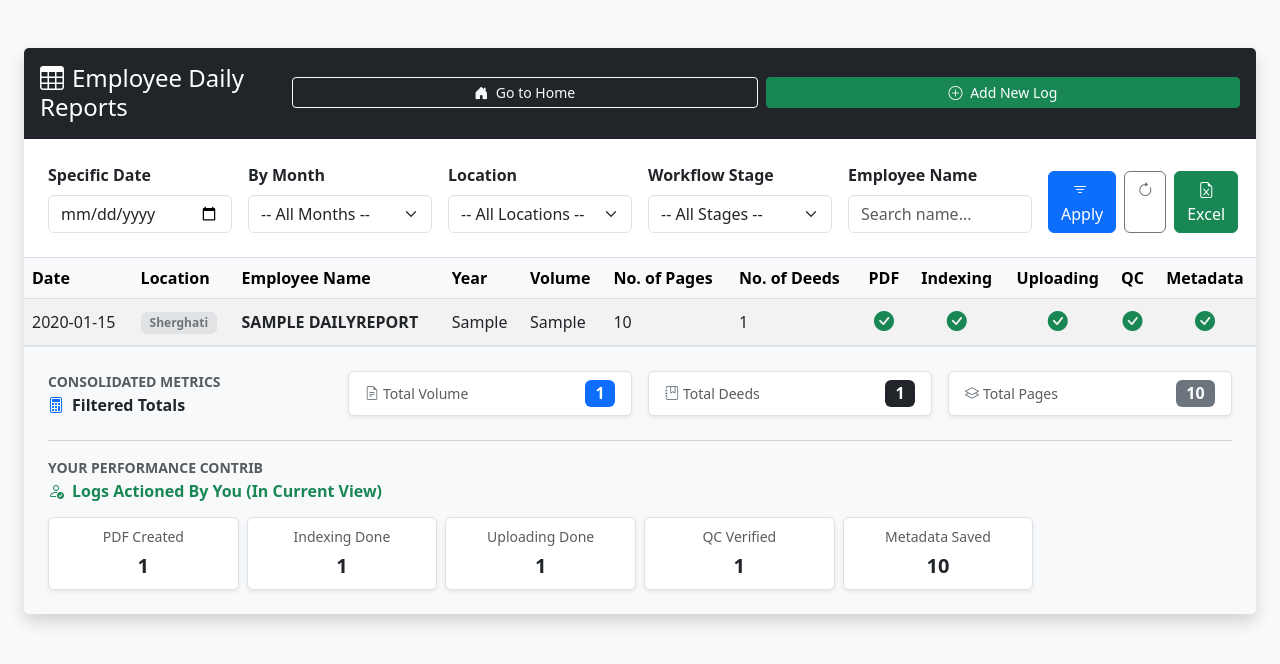
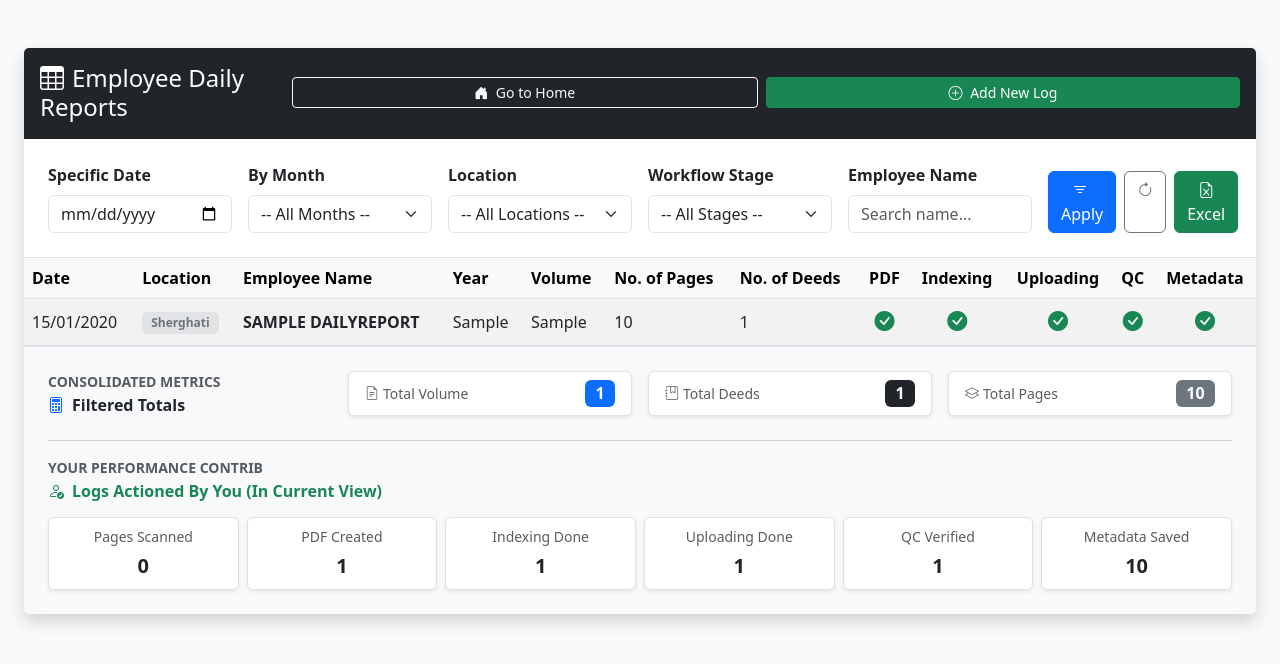
Before and after one commit to ujjuengineer/ngs-website, a Django app: page /reports/daily/ in a window 1280 px wide. Shown: the top 664 px of the page. Run offline with Django 5.2, Linux system fonts and the light colour scheme; a user stored in the database is signed in; tables that the repository leaves empty hold one stand-in row (values such as "Sample post").

Commit message:
fixed report list issue

```diff
--- a/core/templates/core/report_list.html
+++ b/core/templates/core/report_list.html
@@ -104,7 +104,8 @@
                     <tbody>
                         {% for report in reports %}
                         <tr>
-                            <td class="fw-medium">{{ report.date|date:"Y-m-d" }}</td>
+                            <!-- 🌟 Fixed Date Format Here 🌟 -->
+                            <td class="fw-medium">{{ report.date|date:"d/m/Y" }}</td>
                             <td><span class="badge bg-secondary-subtle text-secondary border px-2 py-1">{{ report.get_location_display }}</span></td>
                             <td class="text-uppercase fw-semibold text-dark">{{ report.name }}</td>
                             <td>{{ report.year }}</td>
@@ -179,37 +180,44 @@
                             <h6 class="m-0 fw-bold text-success"><i class="bi bi-person-check me-2"></i>Logs Actioned By You (In Current View)</h6>
                         </div>
 
-                        <div class="col-md-2 col-6">
+                        <div class="col-md-2 col-sm-4 col-6">
                             <div class="p-2 bg-white rounded border shadow-sm">
-                                <span class="text-muted d-block small mb-1">PDF Created</span>
+                                <span class="text-muted d-block small mb-1 text-truncate">Pages Scanned</span>
+                                <span class="fw-bold text-dark fs-5">{{ user_metrics.pages_scanned_count }}</span>
+                            </div>
+                        </div>
+
+                        <div class="col-md-2 col-sm-4 col-6">
+                            <div class="p-2 bg-white rounded border shadow-sm">
+                                <span class="text-muted d-block small mb-1 text-truncate">PDF Created</span>
                                 <span class="fw-bold text-dark fs-5">{{ user_metrics.pdf_count }}</span>
                             </div>
                         </div>
 
-                        <div class="col-md-2 col-6">
+                        <div class="col-md-2 col-sm-4 col-6">
                             <div class="p-2 bg-white rounded border shadow-sm">
-                                <span class="text-muted d-block small mb-1">Indexing Done</span>
+                                <span class="text-muted d-block small mb-1 text-truncate">Indexing Done</span>
                                 <span class="fw-bold text-dark fs-5">{{ user_metrics.indexing_count }}</span>
                             </div>
                         </div>
 
-                        <div class="col-md-2 col-6">
+                        <div class="col-md-2 col-sm-4 col-6">
                             <div class="p-2 bg-white rounded border shadow-sm">
-                                <span class="text-muted d-block small mb-1">Uploading Done</span>
+                                <span class="text-muted d-block small mb-1 text-truncate">Uploading Done</span>
                                 <span class="fw-bold text-dark fs-5">{{ user_metrics.uploading_count }}</span>
                             </div>
                         </div>
 
-                        <div class="col-md-2 col-6">
+                        <div class="col-md-2 col-sm-4 col-6">
                             <div class="p-2 bg-white rounded border shadow-sm">
-                                <span class="text-muted d-block small mb-1">QC Verified</span>
+                                <span class="text-muted d-block small mb-1 text-truncate">QC Verified</span>
                                 <span class="fw-bold text-dark fs-5">{{ user_metrics.qc_count }}</span>
                             </div>
                         </div>
 
-                        <div class="col-md-2 col-6">
+                        <div class="col-md-2 col-sm-4 col-6">
                             <div class="p-2 bg-white rounded border shadow-sm">
-                                <span class="text-muted d-block small mb-1">Metadata Saved</span>
+                                <span class="text-muted d-block small mb-1 text-truncate">Metadata Saved</span>
                                 <span class="fw-bold text-dark fs-5">{{ user_metrics.metadata_count }}</span>
                             </div>
                         </div>
--- a/core/views.py
+++ b/core/views.py
@@ -17,6 +17,7 @@ from django.db.models import Sum, Q
 from datetime import timedelta
 from django.utils import timezone
 from .utils import sync_workflow_records
+import datetime
 
 # ── HOME ──
 def home(request):
@@ -311,24 +312,17 @@ def add_multiple_reports_view(request):
         'auto_name': auto_name,
     })
 
-
-import datetime
-from django.contrib.auth.decorators import login_required
-from django.db.models import Sum, Q
-from django.shortcuts import render
-from django.http import HttpResponse
-from .models import DailyReport
-
 @login_required
 def report_list_view(request):
     is_admin = request.user.is_staff or request.user.is_superuser
 
+    # Standardize user full name for filtering
+    user_full_name = request.user.get_full_name().upper() if request.user.get_full_name() else request.user.username.upper()
+
     # 1. 🌟 FILTER BASED ON ENGAGEMENT / ROLE 🌟
-    # Admins see everything. Regular users see records they created OR sub-stages they completed.
     if is_admin:
         base_queryset = DailyReport.objects.all()
     else:
-        user_full_name = request.user.get_full_name().upper() if request.user.get_full_name() else request.user.username.upper()
         base_queryset = DailyReport.objects.filter(
             Q(name__iexact=user_full_name) |
             Q(pdf_records__created_by=request.user) |
@@ -343,7 +337,7 @@ def report_list_view(request):
     filter_month = request.GET.get('month', '').strip()
     filter_location = request.GET.get('location', '').strip()
     filter_name = request.GET.get('name', '').strip()
-    filter_stage = request.GET.get('workflow_stage', '').strip() # 🌟 New Dropdown Parameter
+    filter_stage = request.GET.get('workflow_stage', '').strip()
 
     # Apply Standard Filters
     queryset = base_queryset
@@ -377,20 +371,17 @@ def report_list_view(request):
         elif filter_stage == 'metadata':
             queryset = queryset.filter(metadata_records__isnull=False)
 
-    # Calculate Totals
+    # Calculate Global Totals for the current queryset
     totals = queryset.aggregate(
         sum_deeds=Sum('num_of_deed'),
         sum_pages=Sum('num_of_page')
     )
 
-    # user_metrics = {
-    #     'pdf_count': PDFRecord.objects.filter(created_by=request.user).filter(daily_report__in=queryset).count(),
-    #     'indexing_count': IndexingRecord.objects.filter(created_by=request.user).filter(daily_report__in=queryset).count(),
-    #     'uploading_count': UploadingRecord.objects.filter(created_by=request.user).filter(daily_report__in=queryset).count(),
-    #     'qc_count': QCRecord.objects.filter(created_by=request.user).filter(daily_report__in=queryset).count(),
-    #     'metadata_count': MetadataRecord.objects.filter(created_by=request.user).filter(daily_report__in=queryset).count(),
-    # }
+    # Calculate User Metrics (Personal Performance Summary)
     user_metrics = {
+        # Total pages from reports explicitly created/owned by this user
+        'pages_scanned_count': queryset.filter(name__iexact=user_full_name).aggregate(s=Sum('num_of_page'))['s'] or 0,
+
         # Total Deeds for reports where this user created the PDF
         'pdf_count': PDFRecord.objects.filter(created_by=request.user, daily_report__in=queryset).aggregate(s=Sum('daily_report__num_of_deed'))['s'] or 0,
 
@@ -446,7 +437,7 @@ def report_list_view(request):
 
         for report in queryset:
             row_data = [
-                report.date.strftime('%Y-%m-%d') if report.date else '',
+                report.date.strftime('%d/%m/%Y') if report.date else '',
                 report.get_location_display(),
                 report.name,
                 report.year,
@@ -473,10 +464,17 @@ def report_list_view(request):
 
         ws.append([]) # Spacer
 
+        # Combined Dataset Summary + Personalized User Summary Metrics
         summary_rows = [
             ("Total Number of volume", len(queryset)),
             ("Total Deeds", totals['sum_deeds'] or 0),
-            ("Total Pages", totals['sum_pages'] or 0)
+            ("Total Pages", totals['sum_pages'] or 0),
+            ("Total Pages Scanned (By You)", user_metrics['pages_scanned_count']),
+            ("Total PDF Created (By You)", user_metrics['pdf_count']),
+            ("Total Indexing (By You)", user_metrics['indexing_count']),
+            ("Total Uploading (By You)", user_metrics['uploading_count']),
+            ("Total QC (By You)", user_metrics['qc_count']),
+            ("Total Metadata (By You)", user_metrics['metadata_count']),
         ]
 
         for label, val in summary_rows:
@@ -496,7 +494,8 @@ def report_list_view(request):
             val_cell.fill = summary_fill
             val_cell.border = Border(right=thin_side, top=thin_side, bottom=thin_side)
 
-            if label == "Total Pages":
+            # Apply terminal thick bottom line to the last summary item
+            if label == "Total Metadata (By You)":
                 lbl_cell.border = Border(left=thin_side, top=thin_side, bottom=thick_bottom_side)
                 val_cell.border = Border(right=thin_side, top=thin_side, bottom=thick_bottom_side)
 
@@ -520,7 +519,6 @@ def report_list_view(request):
         for d in existing_dates
     ]
 
-    # Explicit Workflow Options for the frontend template HTML dropdown
     workflow_stages = [
         {'value': 'pdf', 'display': 'PDF Report'},
         {'value': 'indexing', 'display': 'Indexing Report'},
@@ -536,29 +534,44 @@ def report_list_view(request):
         'user_metrics': user_metrics,
         'locations': DailyReport.LOCATION_CHOICES,
         'available_months': available_months,
-        'workflow_stages': workflow_stages,       # 🌟 Sent to template
+        'workflow_stages': workflow_stages,
         'selected_date': filter_date,
         'selected_month': filter_month,
         'selected_location': filter_location,
         'selected_name': filter_name,
-        'selected_stage': filter_stage,           # 🌟 Preserves active choice
+        'selected_stage': filter_stage,
         'is_admin': is_admin,
     }
     return render(request, 'core/report_list.html', context)
 
-# ── REPORT LIST (login required — users see only their own reports) ──
 # @login_required
 # def report_list_view(request):
-#     # Superusers/staff see all reports; regular users see only their own
-#     if request.user.is_staff or request.user.is_superuser:
-#         queryset = DailyReport.objects.all()
+#     is_admin = request.user.is_staff or request.user.is_superuser
+
+#     # 1. 🌟 FILTER BASED ON ENGAGEMENT / ROLE 🌟
+#     # Admins see everything. Regular users see records they created OR sub-stages they completed.
+#     if is_admin:
+#         base_queryset = DailyReport.objects.all()
 #     else:
-#         queryset = DailyReport.objects.filter(name=request.user.get_full_name().upper() or request.user.username.upper())
+#         user_full_name = request.user.get_full_name().upper() if request.user.get_full_name() else request.user.username.upper()
+#         base_queryset = DailyReport.objects.filter(
+#             Q(name__iexact=user_full_name) |
+#             Q(pdf_records__created_by=request.user) |
+#             Q(indexing_records__created_by=request.user) |
+#             Q(uploading_records__created_by=request.user) |
+#             Q(qc_records__created_by=request.user) |
+#             Q(metadata_records__created_by=request.user)
+#         ).distinct()
 
+#     # Capture URL GET Filter Parameters
 #     filter_date = request.GET.get('date', '').strip()
 #     filter_month = request.GET.get('month', '').strip()
 #     filter_location = request.GET.get('location', '').strip()
 #     filter_name = request.GET.get('name', '').strip()
+#     filter_stage = request.GET.get('workflow_stage', '').strip() # 🌟 New Dropdown Parameter
+
+#     # Apply Standard Filters
+#     queryset = base_queryset
 
 #     if filter_date:
 #         queryset = queryset.filter(date=filter_date)
@@ -573,14 +586,50 @@ def report_list_view(request):
 #     if filter_location:
 #         queryset = queryset.filter(location=filter_location)
 
-#     if filter_name and (request.user.is_staff or request.user.is_superuser):
+#     if filter_name and is_admin:
 #         queryset = queryset.filter(name__icontains=filter_name)
 
+#     # 2. 🌟 DYNAMIC WORKFLOW SUB-MODEL STAGE FILTER 🌟
+#     if filter_stage:
+#         if filter_stage == 'pdf':
+#             queryset = queryset.filter(pdf_records__isnull=False)
+#         elif filter_stage == 'indexing':
+#             queryset = queryset.filter(indexing_records__isnull=False)
+#         elif filter_stage == 'uploading':
+#             queryset = queryset.filter(uploading_records__isnull=False)
+#         elif filter_stage == 'qc':
+#             queryset = queryset.filter(qc_records__isnull=False)
+#         elif filter_stage == 'metadata':
+#             queryset = queryset.filter(metadata_records__isnull=False)
+
+#     # Calculate Totals
 #     totals = queryset.aggregate(
 #         sum_deeds=Sum('num_of_deed'),
 #         sum_pages=Sum('num_of_page')
 #     )
 
+#     user_metrics = {
+
+#         # Total pages from reports explicitly created/owned by this user
+#         'pages_scanned_count': queryset.filter(name__iexact=user_full_name).aggregate(s=Sum('num_of_page'))['s'] or 0,
+
+#         # Total Deeds for reports where this user created the PDF
+#         'pdf_count': PDFRecord.objects.filter(created_by=request.user, daily_report__in=queryset).aggregate(s=Sum('daily_report__num_of_deed'))['s'] or 0,
+
+#         # Total Deeds for reports where this user did the Indexing
+#         'indexing_count': IndexingRecord.objects.filter(created_by=request.user, daily_report__in=queryset).aggregate(s=Sum('daily_report__num_of_deed'))['s'] or 0,
+
+#         # Total Deeds for reports where this user handled Uploading
+#         'uploading_count': UploadingRecord.objects.filter(created_by=request.user, daily_report__in=queryset).aggregate(s=Sum('daily_report__num_of_deed'))['s'] or 0,
+
+#         # Total Deeds for reports where this user did the Quality Check (QC)
+#         'qc_count': QCRecord.objects.filter(created_by=request.user, daily_report__in=queryset).aggregate(s=Sum('daily_report__num_of_deed'))['s'] or 0,
+
+#         # Total Pages for reports where this user entered the Metadata
+#         'metadata_count': MetadataRecord.objects.filter(created_by=request.user, daily_report__in=queryset).aggregate(s=Sum('daily_report__num_of_page'))['s'] or 0,
+#     }
+
+#     # 3. Excel Export Engine
 #     if 'export_excel' in request.GET:
 #         from openpyxl import Workbook
 #         from openpyxl.styles import Font, PatternFill, Alignment, Border, Side
@@ -590,15 +639,13 @@ def report_list_view(request):
 #         ws = wb.active
 #         ws.title = "Filtered Reports"
 
-#         # 1. Define Design Styles
 #         header_font = Font(name='Calibri', size=11, bold=True, color='FFFFFF')
-#         header_fill = PatternFill(start_color='1F2935', end_color='1F2935', fill_type='solid') # Dark Navy
+#         header_fill = PatternFill(start_color='1F2935', end_color='1F2935', fill_type='solid')
 #         data_font = Font(name='Calibri', size=11, bold=False)
 
-#         # Summary Row Branding Colors
 #         summary_label_font = Font(name='Calibri', size=11, bold=True, color='1F2935')
 #         summary_val_font = Font(name='Calibri', size=11, bold=True, color='000000')
-#         summary_fill = PatternFill(start_color='F8F9FA', end_color='F8F9FA', fill_type='solid') # Soft Grey
+#         summary_fill = PatternFill(start_color='F8F9FA', end_color='F8F9FA', fill_type='solid')
 
 #         center_align = Alignment(horizontal='center', vertical='center')
 #         left_align = Alignment(horizontal='left', vertical='center')
@@ -608,7 +655,6 @@ def report_list_view(request):
 #         thick_bottom_side = Side(border_style="medium", color="1F2935")
 #         thin_border = Border(left=thin_side, right=thin_side, top=thin_side, bottom=thin_side)
 
-#         # 2. Add and Format Headers
 #         headers = ['Date', 'Location', 'Employee Name', 'Year', 'Volume No.',
 #                    'No. Deeds', 'No. Pages', 'PDF', 'Indexing', 'Uploading', 'QC', 'Metadata']
 #         ws.append(headers)
@@ -620,7 +666,6 @@ def report_list_view(request):
 #             cell.alignment = center_align
 #             cell.border = thin_border
 
-#         # 3. Append Main Log Rows
 #         for report in queryset:
 #             row_data = [
 #                 report.date.strftime('%Y-%m-%d') if report.date else '',
@@ -648,13 +693,19 @@ def report_list_view(request):
 #                 else:
 #                     cell.alignment = left_align
 
-#         # 4. 🌟 REUSING ALREADY COMPUTED VALUES FIXED 🌟
-#         ws.append([]) # Blank spacer row
+#         ws.append([]) # Spacer
 
+#         # Combined Dataset Summary + Personalized User Summary Metrics
 #         summary_rows = [
 #             ("Total Number of volume", len(queryset)),
-#             ("Total Deeds", totals['sum_deeds'] or 0),  # 🌟 Fixed key match
-#             ("Total Pages", totals['sum_pages'] or 0)   # 🌟 Fixed key match
+#             ("Total Deeds", totals['sum_deeds'] or 0),
+#             ("Total Pages", totals['sum_pages'] or 0),
+#             ("Total Pages Scanned (By You)", user_metrics['pages_scanned_count']),
+#             ("Total PDF Created (By You)", user_metrics['pdf_count']),
+#             ("Total Indexing (By You)", user_metrics['indexing_count']),
+#             ("Total Uploading (By You)", user_metrics['uploading_count']),
+#             ("Total QC (By You)", user_metrics['qc_count']),
+#             ("Total Metadata (By You)", user_metrics['metadata_count']),
 #         ]
 
 #         for label, val in summary_rows:
@@ -662,25 +713,22 @@ def report_list_view(request):
 #             s_row = ws.max_row
 #             ws.row_dimensions[s_row].height = 22
 
-#             # Format Label (Column E)
 #             lbl_cell = ws.cell(row=s_row, column=5)
 #             lbl_cell.font = summary_label_font
 #             lbl_cell.alignment = right_align
 #             lbl_cell.fill = summary_fill
 #             lbl_cell.border = Border(left=thin_side, top=thin_side, bottom=thin_side)
 
-#             # Format Value (Column F)
 #             val_cell = ws.cell(row=s_row, column=6)
 #             val_cell.font = summary_val_font
 #             val_cell.alignment = center_align
 #             val_cell.fill = summary_fill
 #             val_cell.border = Border(right=thin_side, top=thin_side, bottom=thin_side)
 
-#             if label == "Total Pages Processed":
+#             if label == "Total Pages":
 #                 lbl_cell.border = Border(left=thin_side, top=thin_side, bottom=thick_bottom_side)
 #                 val_cell.border = Border(right=thin_side, top=thin_side, bottom=thick_bottom_side)
 
-#         # 5. Dynamic Auto-Fit Column Widths
 #         for col in ws.columns:
 #             max_len = 0
 #             col_letter = get_column_letter(col[0].column)
@@ -689,31 +737,41 @@ def report_list_view(request):
 #                     max_len = max(max_len, len(str(cell.value)))
 #             ws.column_dimensions[col_letter].width = max(max_len + 4, 12)
 
-#         # 6. Build and Stream Response
-#         response = HttpResponse(
-#             content_type='application/vnd.openxmlformats-officedocument.spreadsheetml.sheet'
-#         )
+#         response = HttpResponse(content_type='application/vnd.openxmlformats-officedocument.spreadsheetml.sheet')
 #         response['Content-Disposition'] = f'attachment; filename=Reports_Export_{datetime.date.today()}.xlsx'
 #         wb.save(response)
 #         return response
 
+#     # 4. Context Preparation
 #     existing_dates = DailyReport.objects.dates('date', 'month', order='DESC')
 #     available_months = [
 #         {'value': d.strftime('%Y-%m'), 'display': d.strftime('%B %Y')}
 #         for d in existing_dates
 #     ]
 
+#     # Explicit Workflow Options for the frontend template HTML dropdown
+#     workflow_stages = [
+#         {'value': 'pdf', 'display': 'PDF Report'},
+#         {'value': 'indexing', 'display': 'Indexing Report'},
+#         {'value': 'uploading', 'display': 'Uploading Report'},
+#         {'value': 'qc', 'display': 'QC Report'},
+#         {'value': 'metadata', 'display': 'Metadata Report'},
+#     ]
+
 #     context = {
 #         'reports': queryset,
 #         'total_deeds': totals['sum_deeds'],
 #         'total_pages': totals['sum_pages'],
+#         'user_metrics': user_metrics,
 #         'locations': DailyReport.LOCATION_CHOICES,
 #         'available_months': available_months,
+#         'workflow_stages': workflow_stages,       # 🌟 Sent to template
 #         'selected_date': filter_date,
 #         'selected_month': filter_month,
 #         'selected_location': filter_location,
 #         'selected_name': filter_name,
-#         'is_admin': request.user.is_staff or request.user.is_superuser,
+#         'selected_stage': filter_stage,           # 🌟 Preserves active choice
+#         'is_admin': is_admin,
 #     }
 #     return render(request, 'core/report_list.html', context)
 
```
Also changed, not shown: core/templates/core/home.html (+13 -3 lines).
